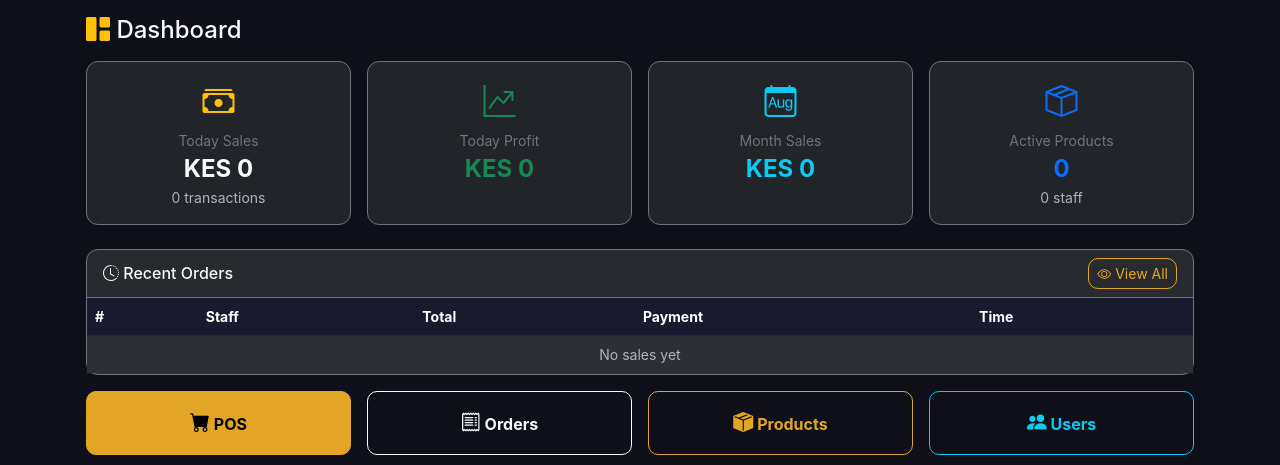
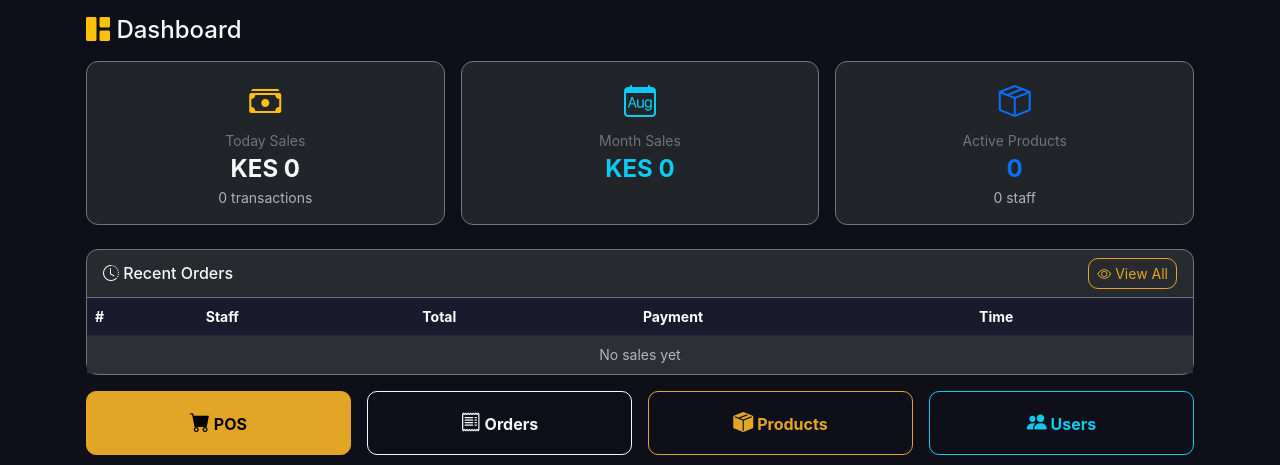
Before and after one commit to GeorgeNjoroge760/Club-cheers, a Flask app: page /admin in a window 1280 px wide. Shown: the part 57-522 px from the top of the page. Run offline with Flask 3, Linux system fonts and the light colour scheme; the visitor is signed in with stand-in values (Sample User, id 1).

Commit message:
remove Today Profit card from dashboard

```diff
--- a/routes/admin.py
+++ b/routes/admin.py
@@ -25,19 +25,12 @@ def dashboard():
     today_count = len(today_sales)
     month_total = round(sum(s.total for s in month_sales), 2)
 
-    cost = 0
-    for s in today_sales:
-        for si in s.items:
-            cost += (si.cost_price or 0) * si.qty
-    today_profit = round(today_total - cost, 2)
-
     product_count = Product.query.filter_by(active=True).count()
     staff_count = Staff.query.filter_by(active=True).count()
 
     return render_template('admin_dashboard.html',
                            today_total=today_total,
                            today_count=today_count,
-                           today_profit=today_profit,
                            month_total=month_total,
                            product_count=product_count,
                            staff_count=staff_count,
--- a/templates/admin_dashboard.html
+++ b/templates/admin_dashboard.html
@@ -4,7 +4,7 @@
     <h4 class="text-light mb-3"><i class="bi bi-grid-1x2-fill text-warning"></i> Dashboard</h4>
 
     <div class="row g-2 g-md-3 mb-4">
-        <div class="col-6 col-md-3">
+        <div class="col-6 col-md-4">
             <div class="card bg-dark border-secondary text-center p-3 h-100">
                 <i class="bi bi-cash-stack text-warning fs-2"></i>
                 <div class="text-secondary small mt-1">Today Sales</div>
@@ -12,21 +12,14 @@
                 <div class="small text-muted">{{ today_count }} transactions</div>
             </div>
         </div>
-        <div class="col-6 col-md-3">
-            <div class="card bg-dark border-secondary text-center p-3 h-100">
-                <i class="bi bi-graph-up-arrow text-success fs-2"></i>
-                <div class="text-secondary small mt-1">Today Profit</div>
-                <div class="fs-4 fw-bold text-success">KES {{ "%.0f"|format(today_profit) }}</div>
-            </div>
-        </div>
-        <div class="col-6 col-md-3">
+        <div class="col-6 col-md-4">
             <div class="card bg-dark border-secondary text-center p-3 h-100">
                 <i class="bi bi-calendar-month text-info fs-2"></i>
                 <div class="text-secondary small mt-1">Month Sales</div>
                 <div class="fs-4 fw-bold text-info">KES {{ "%.0f"|format(month_total) }}</div>
             </div>
         </div>
-        <div class="col-6 col-md-3">
+        <div class="col-6 col-md-4">
             <div class="card bg-dark border-secondary text-center p-3 h-100">
                 <i class="bi bi-box-seam text-primary fs-2"></i>
                 <div class="text-secondary small mt-1">Active Products</div>
```
